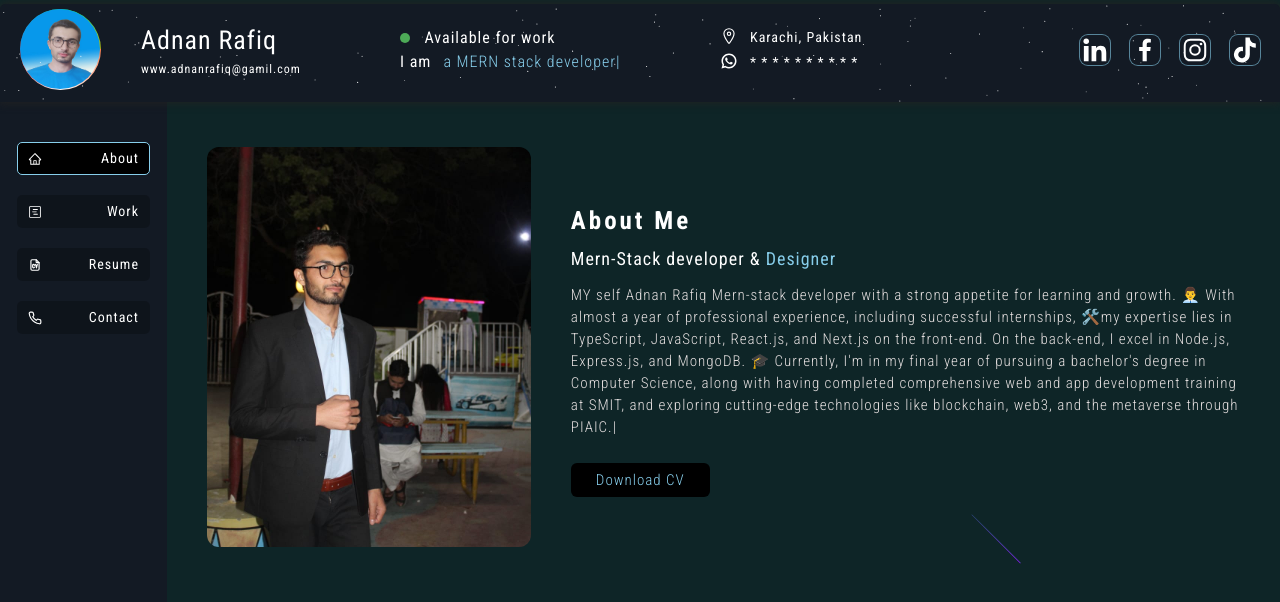
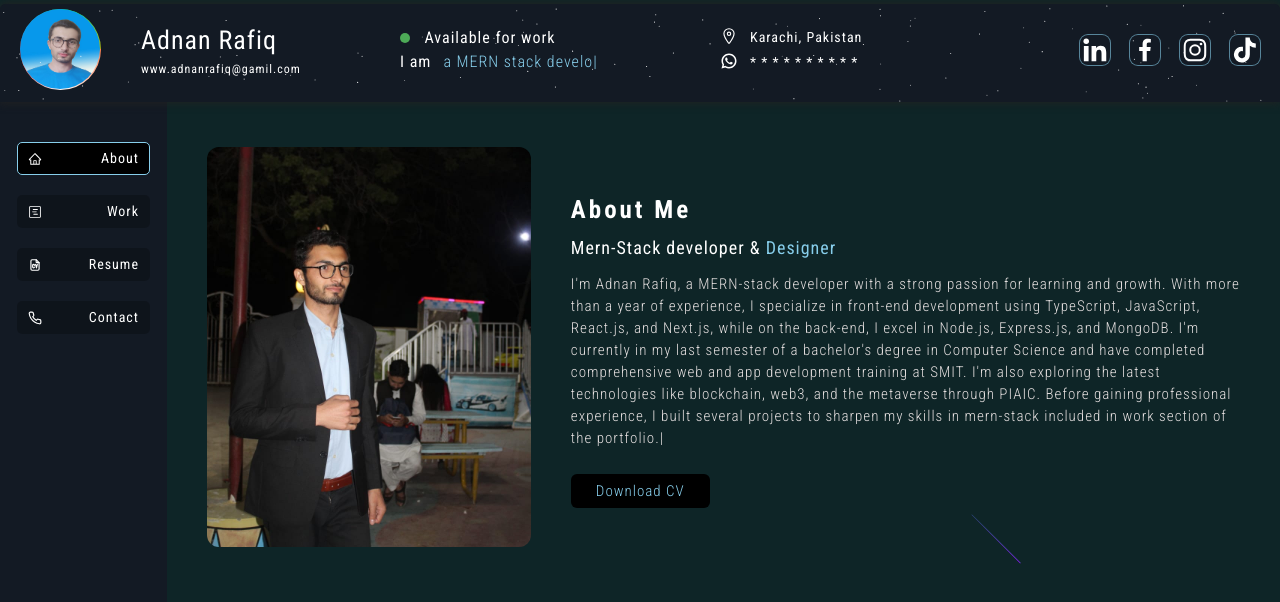
Before and after one commit to Adnanyousafzai21/adnanportfolio, a React (Vite) app: page / in a window 1280 px wide. Shown: the top 602 px of the page. Built offline with nearby package versions, Linux system fonts and the light colour scheme; some icons are missing.

Commit message:
added new description

```diff
--- a/src/pages/About.jsx
+++ b/src/pages/About.jsx
@@ -25,7 +25,11 @@ const About = () => {
               <div className="min-h-[150px]">
                 <TypeAnimation
                   sequence={[
-                    " MY self Adnan Rafiq Mern-stack developer with a strong appetite for learning and growth. 👨‍💼  With almost a year of professional experience, including successful internships, 🛠️my expertise lies in TypeScript, JavaScript, React.js, and Next.js on the front-end. On the back-end, I excel in Node.js, Express.js, and MongoDB. 🎓 Currently, I'm in my final year of pursuing a bachelor's degree in Computer Science, along with having completed comprehensive web and app development training at SMIT, and exploring cutting-edge technologies like blockchain, web3, and the metaverse through PIAIC.",
+                    `I'm Adnan Rafiq, a MERN-stack developer with a strong passion for learning and growth. With more than a year of experience, I specialize in front-end development using TypeScript, JavaScript, React.js, and Next.js, while on the back-end, I excel in Node.js, Express.js, and MongoDB.
+
+I'm currently in my last semester of a bachelor's degree in Computer Science and have completed comprehensive web and app development training at SMIT. I'm also exploring the latest technologies like blockchain, web3, and the metaverse through PIAIC.
+
+Before gaining professional experience, I built several projects to sharpen my skills in mern-stack included in work section of the portfolio.`,
                     1000,
                   ]}
                   wrapper="span"
--- a/src/pages/Work.jsx
+++ b/src/pages/Work.jsx
@@ -94,8 +94,10 @@ The public boxes can showing in Newsfeed route as well if necessary.`
   ];
   return (
     <Navbar>
+      <p className="text-center pb-1 py-2 lg:px-5 lg:py-3">Projects I Completed Before Gaining any Professional  Experience – Now With Over a Year of Expertise</p>
       <div className="card-contianer
       py-2 sm:px-5 px-8 md:px-10 overflow-hidden z-20 relative ">
+
         {data.map((item) => {
           return (
             <>
@@ -163,7 +165,7 @@ The public boxes can showing in Newsfeed route as well if necessary.`
                   <div className="flex items-center justify-between">
                     <a href="#" className="text-white bg-blue-400 hover:bg-blue-600 focus:outline-none focus:ring-blue-300 font-medium rounded-[6px] text-sm px-5 py-2 text-center "
                       onClick={() => { setIsOpen(true), setActiveItem(item) }}>  Details </a>
-                    <a href="#" className="text-white bg-blue-400 hover:bg-blue-600 focus:outline-none focus:ring-blue-300 font-medium rounded-[6px] text-sm px-5 py-2 text-center ">View</a>
+                    <a href={item?.link} className="text-white bg-blue-400 hover:bg-blue-600 focus:outline-none focus:ring-blue-300 font-medium rounded-[6px] text-sm px-5 py-2 text-center ">View</a>
                   </div>
                 </div>
               </div>
```
